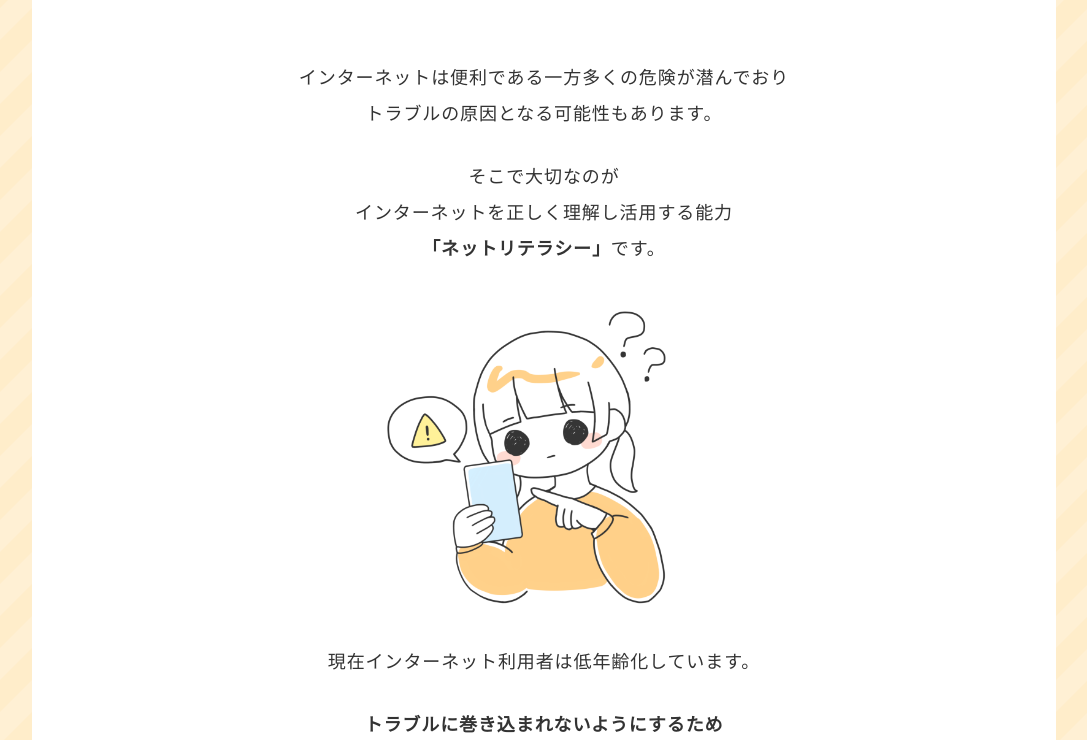
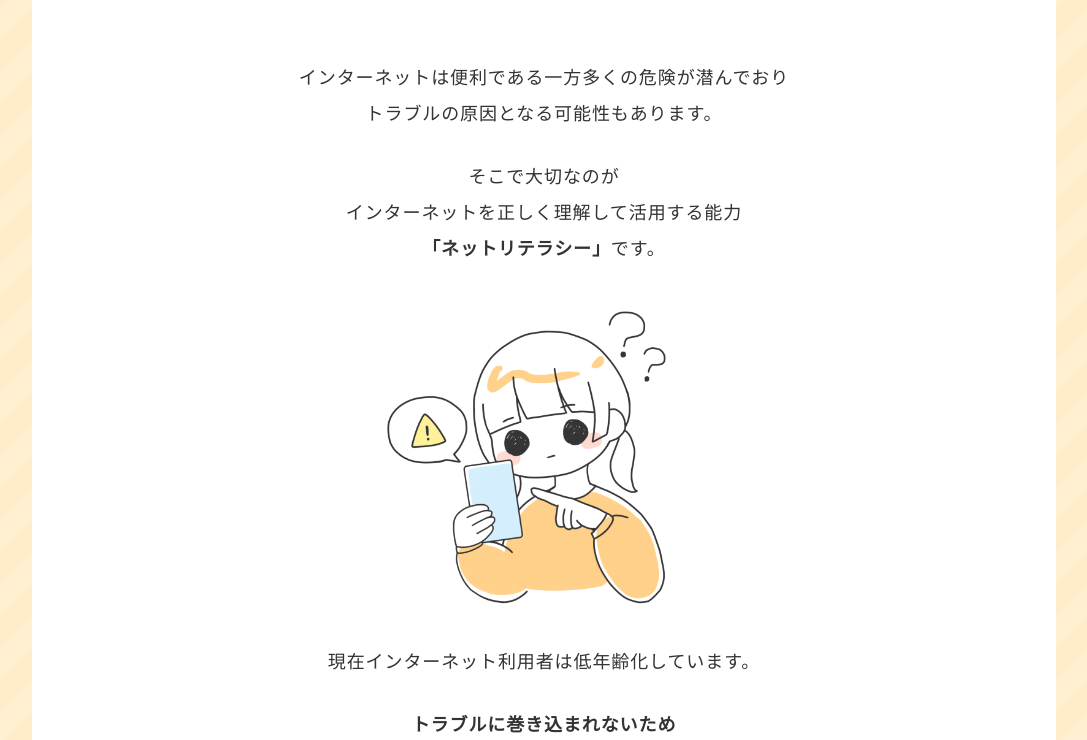
Before and after one commit to kyomuchan/adlite, a plain HTML site: page index.html in a window 1280 px wide. Shown: the part 760-1500 px from the top of the page, without its empty margins (96-1183 px from the left). Drawn offline with Linux system fonts and the light colour scheme; a web font is replaced by a local one.

Commit message:
Update index.html

```diff
--- a/index.html
+++ b/index.html
@@ -38,11 +38,11 @@
             ><span>インターネットは便利である一方</span
             ><span>多くの危険が潜んでおり</span></span
           >
-          <span>トラブルの原因となる可能性もあります。</span>
+          <span>トラブルの原因となる</span><span>可能性もあります。</span>
         </p>
         <p>
           <span class="br">そこで大切なのが</span
-          ><span class="br">インターネットを正しく理解し活用する能力</span
+          ><span class="br"><span>インターネットを</span><span>正しく理解して活用する能力</span></span
           ><span><b>「ネットリテラシー」</b>です。</span>
         </p>
         <img class="illust" src="img/スマホ触る.png" />
@@ -52,14 +52,14 @@
         </p>
         <p>
           <span class="br"
-            ><b>トラブルに巻き込まれないようにするため</b></span
+            ><b>トラブルに巻き込まれないため</b></span
           ><span class="br"><b>加害者にならないようにするため</b>にも</span>
         </p>
         <p>
           <span class="br"
             ><span>ひとりでインターネットを</span
             ><span>利用する機会が増える前に</span></span
-          ><span>ネットリテラシーを学ぶ必要があります。</span>
+          ><span>ネットリテラシーを</span><span>学ぶ必要があります。</span>
         </p>
       </section>
       <!--アプリの特徴-->
```
